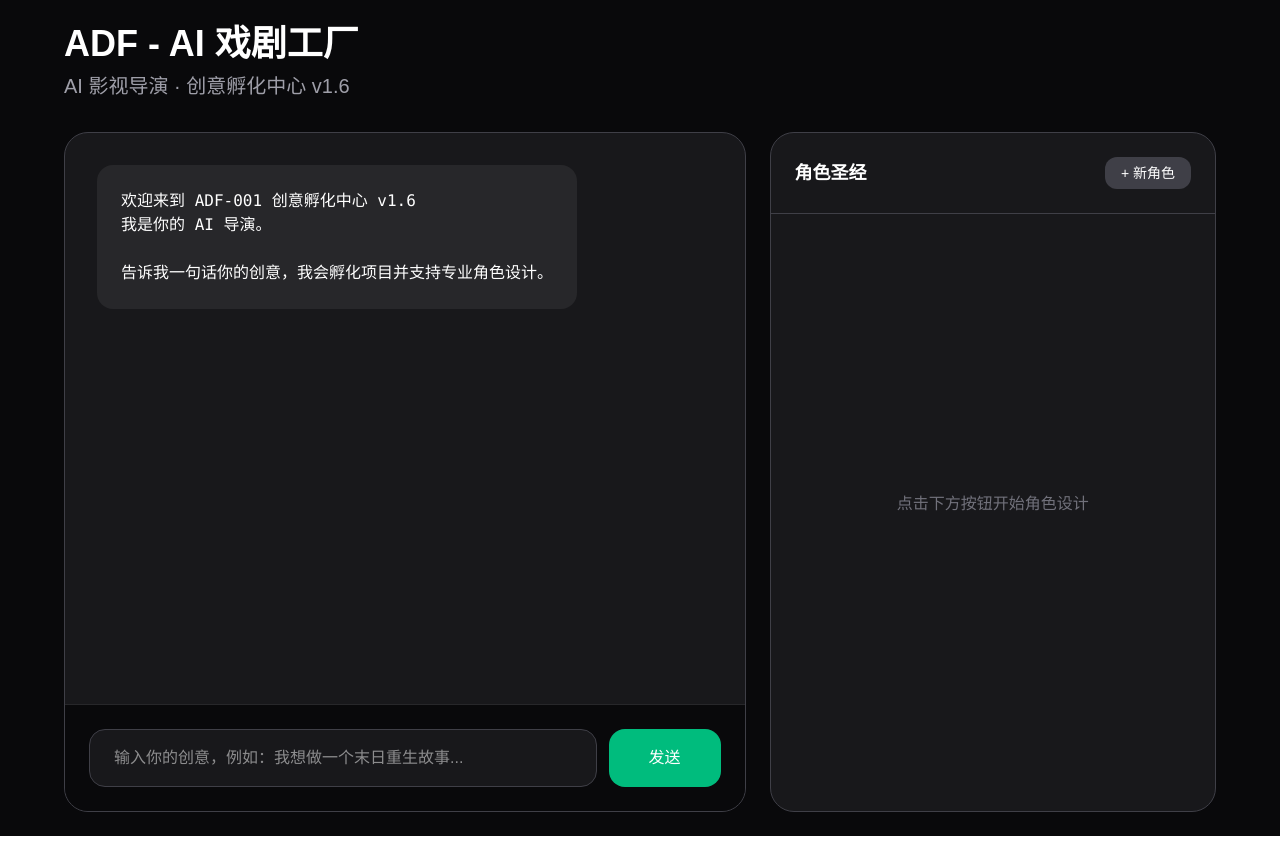
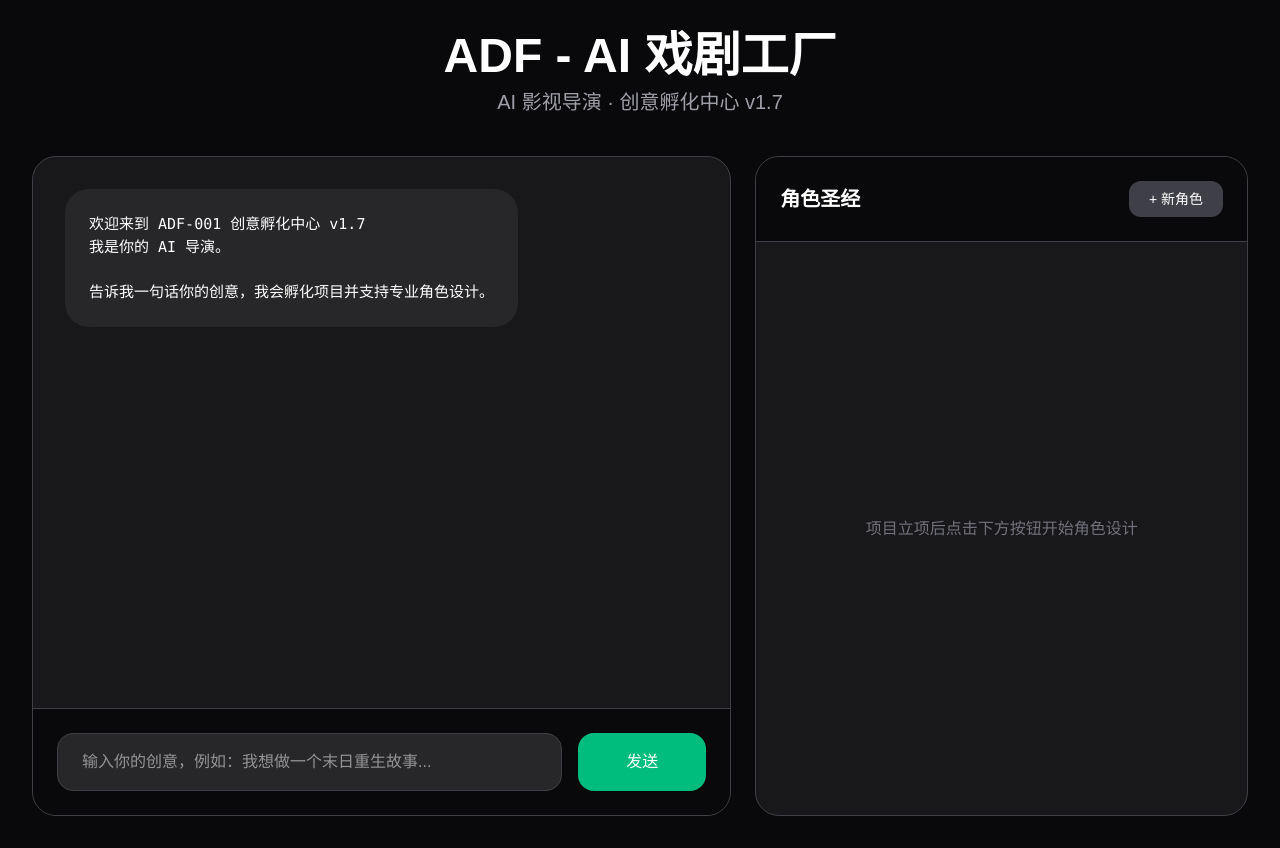
Before and after one commit to DongHan666/adf-project, a Next.js app: page / in a window 1280 px wide. Built offline with nearby package versions, Linux system fonts and the light colour scheme.

Commit message:
v1.7 角色界面美化

```diff
--- a/app/page.tsx
+++ b/app/page.tsx
@@ -4,7 +4,7 @@ import { useState } from 'react';
 
 export default function ADF001() {
   const [messages, setMessages] = useState([
-    { role: 'assistant', content: '欢迎来到 ADF-001 创意孵化中心 v1.6\n我是你的 AI 导演。\n\n告诉我一句话你的创意，我会孵化项目并支持专业角色设计。' }
+    { role: 'assistant', content: '欢迎来到 ADF-001 创意孵化中心 v1.7\n我是你的 AI 导演。\n\n告诉我一句话你的创意，我会孵化项目并支持专业角色设计。' }
   ]);
   const [input, setInput] = useState('');
   const [isLoading, setIsLoading] = useState(false);
@@ -14,7 +14,6 @@ export default function ADF001() {
 
   const sendMessage = async () => {
     if (!input.trim()) return;
-    // ... (保持原有逻辑)
     const userMessage = { role: 'user', content: input };
     setMessages(prev => [...prev, userMessage]);
     const currentInput = input;
@@ -24,26 +23,26 @@ export default function ADF001() {
     setTimeout(() => {
       const bible = generateProjectBible(currentInput);
       setCurrentBible(bible);
-      const response = `【导演观察】${currentInput}\n\n【爆款评分】86分\n\n【导演建议】建议强化视觉钩子和角色弧光。\n\n${bible}`;
+      const response = `【导演观察】${currentInput}\n\n【爆款评分】86分\n\n【导演建议】强化视觉钩子和角色弧光。\n\n${bible}`;
       setMessages(prev => [...prev, { role: 'assistant', content: response }]);
       setIsLoading(false);
     }, 1200);
   };
 
   const generateProjectBible = (idea: string) => {
-    return `【Project Bible 正式版】\n\n项目名称：末日重生\n类型：末日 + 系统流\n平台：抖音 9:16 竖屏\n\n下一步：点击下方按钮进入角色设计。`;
+    return `【Project Bible 正式版】\n\n项目名称：末日重生\n类型：末日 + 系统流\n平台：抖音 9:16 竖屏\n\n下一步：进入角色设计。`;
   };
 
   const startRoleDesign = () => {
     setShowRoleDesign(true);
     const defaultRoles = [
-      { name: "林辰", roleType: "主角", age: 28, height: "185cm", appearance: "运动员体型，左臂有明显刀疤，锐利眼神，短黑发，废土作战服", personality: "冷静、坚韧、腹黑、保护欲强", currentGoal: "找到重生真相", finalGoal: "改变末日命运", weakness: "对过去的执念" }
+      { name: "林辰", roleType: "主角", age: 28, height: "185cm", appearance: "运动员体型，左臂明显刀疤，锐利眼神，短黑发，废土作战服", personality: "冷静、坚韧、腹黑、保护欲强", currentGoal: "找到重生真相", finalGoal: "改变末日命运", weakness: "对过去的执念" }
     ];
     setRoles(defaultRoles);
   };
 
   const addNewRole = () => {
-    const newRole = { name: "新角色", roleType: "配角", age: 25, height: "170cm", appearance: "", personality: "", currentGoal: "", finalGoal: "", weakness: "" };
+    const newRole = { name: "新配角", roleType: "配角", age: 26, height: "172cm", appearance: "", personality: "", currentGoal: "", finalGoal: "", weakness: "" };
     setRoles([...roles, newRole]);
   };
 
@@ -54,54 +53,63 @@ export default function ADF001() {
   };
 
   const generateImagePrompt = (role: any) => {
-    const prompt = `一个${role.age}岁亚洲${role.roleType === '主角' ? '男性' : '女性'}，名叫${role.name}，${role.appearance}，${role.personality}的表情，废土电影风格，高细节，8k --ar 3:4`;
+    const prompt = `一个${role.age}岁亚洲${role.roleType.includes('主角') ? '男性' : '女性'}，名叫${role.name}，${role.appearance}，${role.personality}的表情，废土电影风格，高细节，电影光影，8k --ar 3:4`;
     navigator.clipboard.writeText(prompt);
     alert(`✅ ${role.name} 生图 Prompt 已复制！`);
   };
 
-  const exportBible = () => {
-    if (!currentBible) return alert('请先生成 Project Bible');
-    const content = `# ADF Project Bible\n\n${currentBible}`;
+  const exportAllRoles = () => {
+    if (roles.length === 0) return alert('暂无角色');
+    let content = `# ADF 角色圣经 v1.7\n\n`;
+    roles.forEach((role, i) => {
+      content += `## ${role.name} (${role.roleType})\n`;
+      content += `年龄：${role.age}岁 | 身高：${role.height}\n`;
+      content += `外貌：${role.appearance}\n`;
+      content += `性格：${role.personality}\n`;
+      content += `当前目标：${role.currentGoal}\n`;
+      content += `最终目标：${role.finalGoal}\n`;
+      content += `最大弱点：${role.weakness}\n\n`;
+    });
     const blob = new Blob([content], { type: 'text/markdown' });
     const url = URL.createObjectURL(blob);
     const a = document.createElement('a');
     a.href = url;
-    a.download = 'ADF_Project_Bible.md';
+    a.download = 'ADF_角色圣经.md';
     a.click();
     URL.revokeObjectURL(url);
-    alert('✅ 已导出！');
+    alert('✅ 完整角色圣经已导出！');
   };
 
   return (
-    <div className="min-h-screen bg-zinc-950 text-white p-6">
-      <div className="max-w-6xl mx-auto">
-        <h1 className="text-4xl font-bold mb-2">ADF - AI 戏剧工厂</h1>
-        <p className="text-xl text-zinc-400 mb-8">AI 影视导演 · 创意孵化中心 v1.6</p>
+    <div className="min-h-screen bg-zinc-950 text-white p-8">
+      <div className="max-w-7xl mx-auto">
+        <h1 className="text-5xl font-bold mb-2 text-center">ADF - AI 戏剧工厂</h1>
+        <p className="text-xl text-zinc-400 mb-10 text-center">AI 影视导演 · 创意孵化中心 v1.7</p>
 
-        <div className="grid grid-cols-1 lg:grid-cols-5 gap-6 h-[calc(100vh-120px)]">
+        <div className="grid grid-cols-12 gap-6 h-[calc(100vh-140px)]">
           {/* 左侧聊天区 */}
-          <div className="lg:col-span-3 bg-zinc-900 rounded-3xl flex flex-col overflow-hidden border border-zinc-700">
-            <div className="flex-1 p-8 overflow-y-auto space-y-8" style={{ maxHeight: 'calc(100vh - 220px)' }}>
+          <div className="col-span-7 bg-zinc-900 rounded-3xl flex flex-col border border-zinc-700 overflow-hidden">
+            <div className="flex-1 p-8 overflow-y-auto space-y-8">
               {messages.map((msg, i) => (
                 <div key={i} className={`flex ${msg.role === 'user' ? 'justify-end' : 'justify-start'}`}>
-                  <div className={`max-w-[85%] p-6 rounded-2xl ${msg.role === 'user' ? 'bg-blue-600' : 'bg-zinc-800'}`}>
-                    <pre className="whitespace-pre-wrap">{msg.content}</pre>
+                  <div className={`max-w-[80%] p-6 rounded-3xl ${msg.role === 'user' ? 'bg-blue-600' : 'bg-zinc-800'}`}>
+                    <pre className="whitespace-pre-wrap text-[15px]">{msg.content}</pre>
                   </div>
                 </div>
               ))}
             </div>
 
-            <div className="p-6 border-t border-zinc-800 bg-zinc-950">
-              <div className="flex gap-3">
+            <div className="p-6 border-t border-zinc-700 bg-zinc-950">
+              <div className="flex gap-4">
                 <input
                   type="text"
                   value={input}
                   onChange={(e) => setInput(e.target.value)}
                   onKeyDown={(e) => e.key === 'Enter' && sendMessage()}
                   placeholder="输入你的创意，例如：我想做一个末日重生故事..."
-                  className="flex-1 bg-zinc-900 border border-zinc-700 rounded-2xl px-6 py-4 focus:outline-none"
+                  className="flex-1 bg-zinc-800 border border-zinc-700 rounded-2xl px-6 py-4 focus:outline-none focus:border-emerald-500"
                 />
-                <button onClick={sendMessage} disabled={isLoading || !input.trim()} className="bg-emerald-500 px-10 rounded-2xl font-medium">
+                <button onClick={sendMessage} disabled={isLoading || !input.trim()} className="bg-emerald-500 hover:bg-emerald-600 px-12 rounded-2xl font-medium">
                   发送
                 </button>
               </div>
@@ -109,43 +117,56 @@ export default function ADF001() {
           </div>
 
           {/* 右侧角色设计区 */}
-          <div className="lg:col-span-2 bg-zinc-900 rounded-3xl flex flex-col overflow-hidden border border-zinc-700">
-            <div className="p-6 border-b border-zinc-700 flex justify-between items-center">
-              <h3 className="font-bold text-lg">角色圣经</h3>
-              <button onClick={addNewRole} className="bg-zinc-700 hover:bg-zinc-600 px-4 py-1.5 rounded-xl text-sm">+ 新角色</button>
+          <div className="col-span-5 bg-zinc-900 rounded-3xl flex flex-col border border-zinc-700 overflow-hidden">
+            <div className="p-6 border-b border-zinc-700 flex justify-between items-center bg-zinc-950">
+              <h3 className="text-xl font-bold">角色圣经</h3>
+              <button onClick={addNewRole} className="bg-zinc-700 hover:bg-zinc-600 px-5 py-2 rounded-xl text-sm flex items-center gap-2">
+                + 新角色
+              </button>
             </div>
 
-            <div className="flex-1 overflow-y-auto p-6 space-y-6" style={{ maxHeight: 'calc(100vh - 220px)' }}>
+            <div className="flex-1 overflow-y-auto p-6 space-y-6">
               {!showRoleDesign ? (
-                <div className="h-full flex items-center justify-center text-zinc-500">
-                  点击下方按钮开始角色设计
+                <div className="h-full flex items-center justify-center text-zinc-500 text-center">
+                  项目立项后点击下方按钮开始角色设计
                 </div>
               ) : (
                 roles.map((role, index) => (
-                  <div key={index} className="bg-zinc-800 p-6 rounded-2xl space-y-4">
-                    <div className="flex justify-between">
-                      <input value={role.name} onChange={(e) => updateRole(index, 'name', e.target.value)} className="bg-transparent text-xl font-bold border-b border-zinc-600 focus:outline-none w-1/2" />
-                      <span className="text-sm text-zinc-400">{role.roleType}</span>
+                  <div key={index} className="bg-zinc-800/70 p-6 rounded-2xl border border-zinc-700">
+                    <div className="flex justify-between mb-4">
+                      <input value={role.name} onChange={(e) => updateRole(index, 'name', e.target.value)} className="bg-transparent text-2xl font-bold focus:outline-none border-b border-zinc-600 w-2/3" />
+                      <span className="text-xs px-3 py-1 bg-zinc-700 rounded-full self-start">{role.roleType}</span>
                     </div>
 
-                    <div className="grid grid-cols-2 gap-3 text-sm">
-                      <div>年龄 <input value={role.age} onChange={(e) => updateRole(index, 'age', e.target.value)} className="bg-zinc-900 w-full px-3 py-1 rounded" /></div>
-                      <div>身高 <input value={role.height} onChange={(e) => updateRole(index, 'height', e.target.value)} className="bg-zinc-900 w-full px-3 py-1 rounded" /></div>
-                      <div className="col-span-2">外貌 <input value={role.appearance} onChange={(e) => updateRole(index, 'appearance', e.target.value)} className="bg-zinc-900 w-full px-3 py-1 rounded" /></div>
-                      <div className="col-span-2">性格 <input value={role.personality} onChange={(e) => updateRole(index, 'personality', e.target.value)} className="bg-zinc-900 w-full px-3 py-1 rounded" /></div>
+                    <div className="space-y-4 text-sm">
+                      <div className="grid grid-cols-2 gap-4">
+                        <div>年龄 <input value={role.age} onChange={(e) => updateRole(index, 'age', e.target.value)} className="bg-zinc-900 w-full px-3 py-2 rounded" /></div>
+                        <div>身高 <input value={role.height} onChange={(e) => updateRole(index, 'height', e.target.value)} className="bg-zinc-900 w-full px-3 py-2 rounded" /></div>
+                      </div>
+                      <div>外貌 <input value={role.appearance} onChange={(e) => updateRole(index, 'appearance', e.target.value)} className="bg-zinc-900 w-full px-3 py-2 rounded" /></div>
+                      <div>性格 <input value={role.personality} onChange={(e) => updateRole(index, 'personality', e.target.value)} className="bg-zinc-900 w-full px-3 py-2 rounded" /></div>
+                      <div>当前目标 <input value={role.currentGoal} onChange={(e) => updateRole(index, 'currentGoal', e.target.value)} className="bg-zinc-900 w-full px-3 py-2 rounded" /></div>
                     </div>
 
-                    <div className="flex gap-3">
+                    <div className="flex gap-3 mt-6">
                       <button onClick={() => generateImagePrompt(role)} className="flex-1 bg-emerald-600 hover:bg-emerald-700 py-3 rounded-xl text-sm">生图 Prompt</button>
-                      <button onClick={() => {/* 角色描述 */ alert('角色描述功能开发中')}} className="flex-1 bg-zinc-700 hover:bg-zinc-600 py-3 rounded-xl text-sm">角色描述</button>
+                      <button onClick={() => {/* 描述 */ alert('角色详细描述功能开发中')}} className="flex-1 bg-zinc-700 hover:bg-zinc-600 py-3 rounded-xl text-sm">角色描述</button>
                     </div>
                   </div>
                 ))
               )}
             </div>
 
+            {showRoleDesign && (
+              <div className="p-6 border-t border-zinc-700 bg-zinc-950">
+                <button onClick={exportAllRoles} className="w-full bg-white text-black py-4 rounded-2xl font-medium hover:bg-zinc-200">
+                  📥 导出完整角色圣经 (Markdown)
+                </button>
+              </div>
+            )}
+
             {!showRoleDesign && currentBible && (
-              <div className="p-6 border-t border-zinc-700">
+              <div className="p-6 border-t border-zinc-700 bg-zinc-950">
                 <button onClick={startRoleDesign} className="w-full bg-blue-600 hover:bg-blue-700 py-4 rounded-2xl font-medium">
                   🎭 进入角色设计阶段
                 </button>
```
